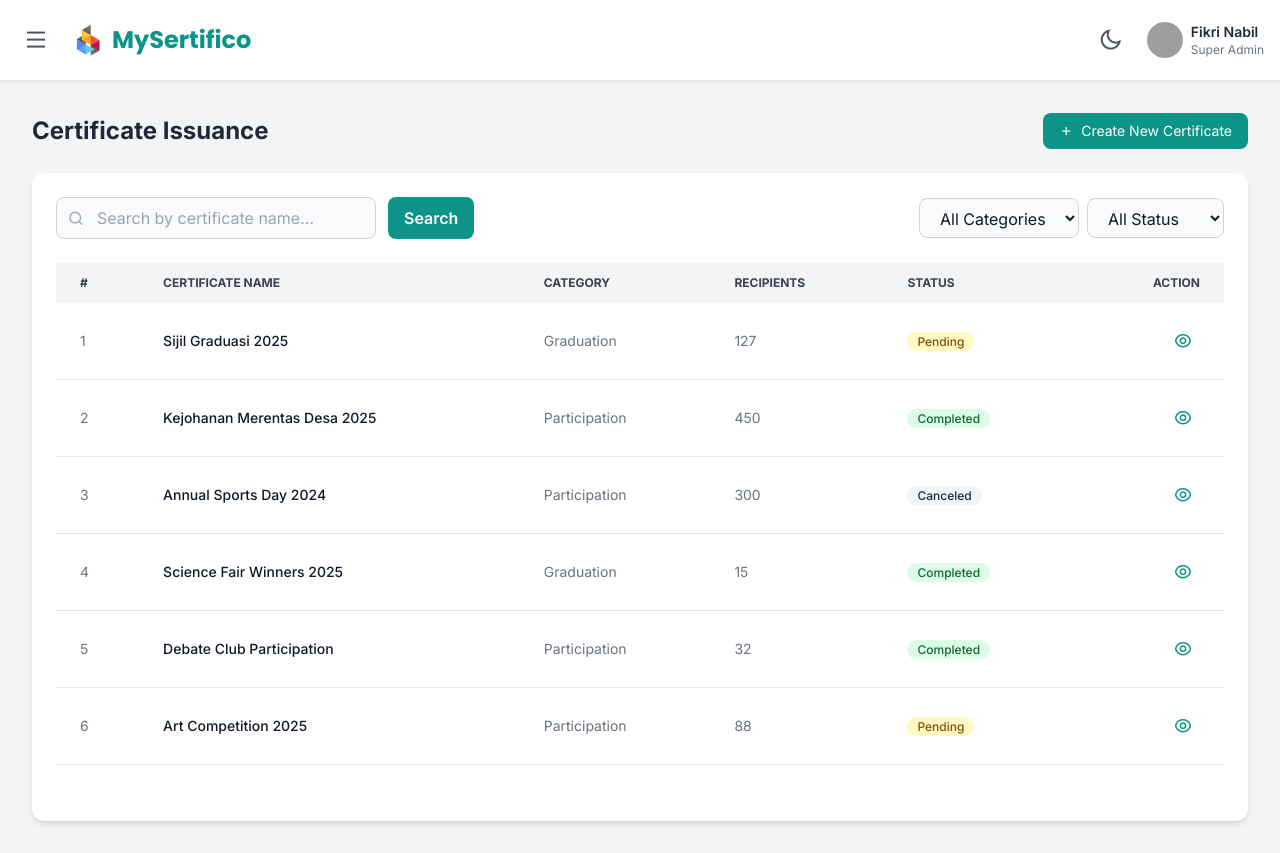
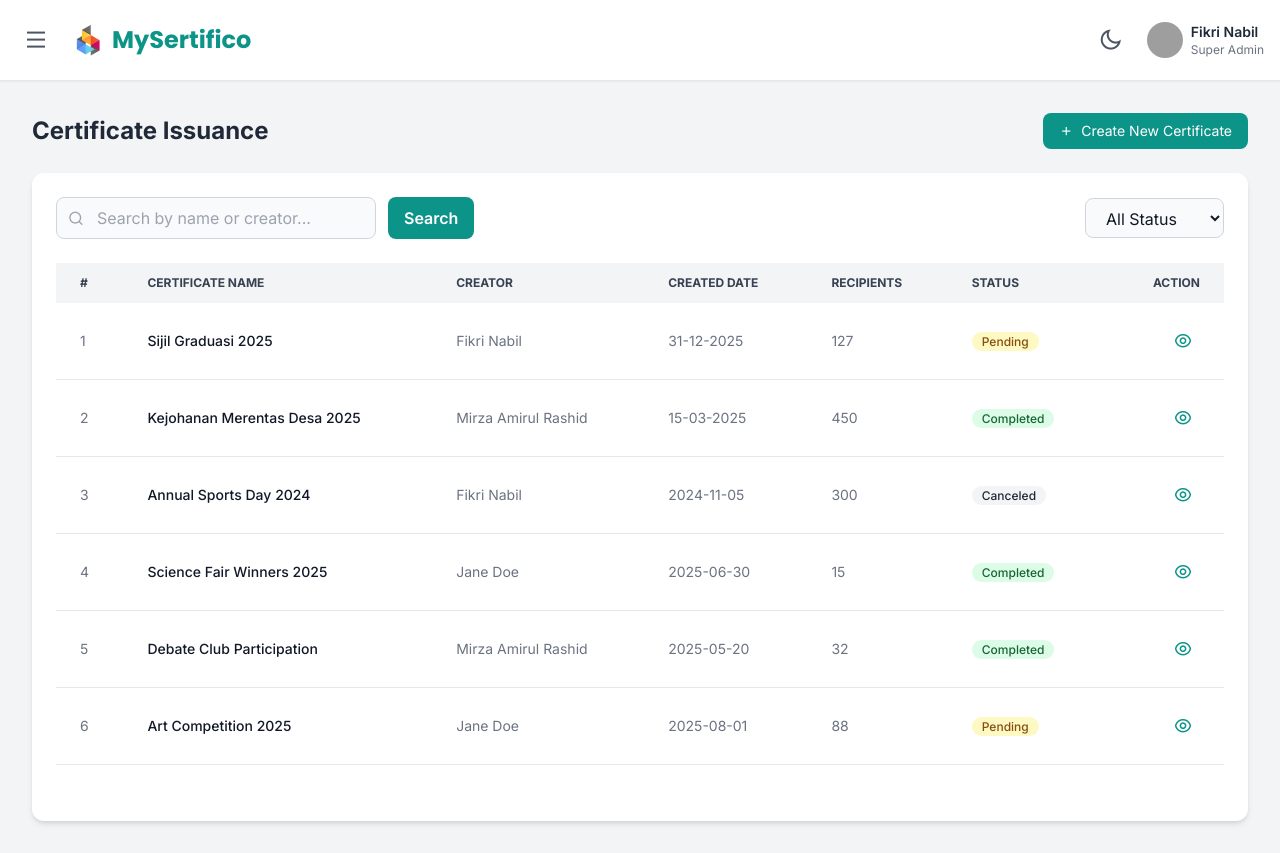
Before and after one commit to webappstudio-my/mysertifico, a React (Vite) app: page /admin/certificate-list in a window 1280 px wide. Built offline with nearby package versions, Linux system fonts and the light colour scheme; grey boxes are pictures that could not be loaded.

Commit message:
adjusted

```diff
--- a/src/App.jsx
+++ b/src/App.jsx
@@ -80,7 +80,7 @@ function App() {
         <Route path="/logos-badges" element={<LogosBadges theme={theme} onThemeToggle={toggleTheme} />} />"
         <Route path="/admin/certificate-list" element={<AdminCertificateList theme={theme} onThemeToggle={toggleTheme} />} />
         <Route path="/admin/view-certificate-batch/:id" element={<AdminViewCertificateBatch theme={theme} onThemeToggle={toggleTheme} />} />
-        <Route path="/admin/account" element={<AdminAccount theme={theme} onThemeToggle={toggleTheme} />} />
+        <Route path="/dashboard/settings/account" element={<AdminAccount theme={theme} onThemeToggle={toggleTheme} />} />
         <Route path="/admin/add-recipient" element={<AdminAddRecipient theme={theme} onThemeToggle={toggleTheme} />} />
         <Route path="/dashboard/settings/recipients" element={<AdminRecipientList theme={theme} onThemeToggle={toggleTheme} />} />
         <Route path="/admin/certificate-recipient-batch" element={<AdminCertificateRecipientBatch theme={theme} onThemeToggle={toggleTheme} />} />
--- a/src/pages/mysertifico/admin/AdminCertificateList.jsx
+++ b/src/pages/mysertifico/admin/AdminCertificateList.jsx
@@ -7,35 +7,40 @@ import SearchInput from '../../../components/common/SearchInput';
 
 const AdminCertificateList = ({ theme, onThemeToggle }) => {
     const [isSidebarOpen, setIsSidebarOpen] = useState(false);
-    const [searchInput, setSearchInput] = useState('');
     const [searchTerm, setSearchTerm] = useState('');
     const [statusFilter, setStatusFilter] = useState('all');
-    const [categoryFilter, setCategoryFilter] = useState('all');
     const [currentPage, setCurrentPage] = useState(1);
     const itemsPerPage = 10;
 
     const certificateData = [
-        { id: 'cert001', name: 'Sijil Graduasi 2025', creator: 'Fikri Nabil', createdDate: '31-12-2025', status: 'pending', recipients: 127, category: 'graduation' },
-        { id: 'cert002', name: 'Kejohanan Merentas Desa 2025', creator: 'Mirza Amirul Rashid', createdDate: '15-03-2025', status: 'completed', recipients: 450, category: 'participation' },
-        { id: 'cert003', name: 'Annual Sports Day 2024', creator: 'Fikri Nabil', createdDate: '2024-11-05', status: 'canceled', recipients: 300, category: 'participation' },
-        { id: 'cert004', name: 'Science Fair Winners 2025', creator: 'Jane Doe', createdDate: '2025-06-30', status: 'completed', recipients: 15, category: 'graduation' },
-        { id: 'cert005', name: 'Debate Club Participation', creator: 'Mirza Amirul Rashid', createdDate: '2025-05-20', status: 'completed', recipients: 32, category: 'participation' },
-        { id: 'cert006', name: 'Art Competition 2025', creator: 'Jane Doe', createdDate: '2025-08-01', status: 'pending', recipients: 88, category: 'participation' },
+        { id: 'cert001', name: 'Sijil Graduasi 2025', creator: 'Fikri Nabil', createdDate: '31-12-2025', status: 'pending', recipients: 127 },
+        { id: 'cert002', name: 'Kejohanan Merentas Desa 2025', creator: 'Mirza Amirul Rashid', createdDate: '15-03-2025', status: 'completed', recipients: 450 },
+        { id: 'cert003', name: 'Annual Sports Day 2024', creator: 'Fikri Nabil', createdDate: '2024-11-05', status: 'canceled', recipients: 300 },
+        { id: 'cert004', name: 'Science Fair Winners 2025', creator: 'Jane Doe', createdDate: '2025-06-30', status: 'completed', recipients: 15 },
+        { id: 'cert005', name: 'Debate Club Participation', creator: 'Mirza Amirul Rashid', createdDate: '2025-05-20', status: 'completed', recipients: 32 },
+        { id: 'cert006', name: 'Art Competition 2025', creator: 'Jane Doe', createdDate: '2025-08-01', status: 'pending', recipients: 88 },
     ];
 
     const statusClasses = {
         pending: 'bg-yellow-100 text-yellow-800 dark:bg-yellow-900 dark:text-yellow-300',
         completed: 'bg-green-100 text-green-800 dark:bg-green-900 dark:text-green-300',
-        canceled: 'bg-gray-100 text-gray-800 dark:bg-gray-600 dark:text-gray-300'
+        canceled: 'bg-gray-100 text-gray-800 dark:bg-gray-600 dark:text-gray-300',
+        draft: 'bg-blue-100 text-blue-800 dark:bg-blue-900 dark:text-blue-300',
+        approved: 'bg-indigo-100 text-indigo-800 dark:bg-indigo-900 dark:text-indigo-300',
+        scheduled: 'bg-purple-100 text-purple-800 dark:bg-purple-900 dark:text-purple-300',
+        processing: 'bg-pink-100 text-pink-800 dark:bg-pink-900 dark:text-pink-300',
+        failed: 'bg-red-100 text-red-800 dark:bg-red-900 dark:text-red-300',
+        archived: 'bg-gray-100 text-gray-800 dark:bg-gray-700 dark:text-gray-300',
+        expired: 'bg-orange-100 text-orange-800 dark:bg-orange-900 dark:text-orange-300'
     };
 
     // Filter logic
     const filteredData = certificateData.filter(cert => {
         const query = searchTerm.toLowerCase().trim();
         const nameMatch = cert.name.toLowerCase().includes(query);
+        const creatorMatch = cert.creator.toLowerCase().includes(query);
         const statusMatch = (statusFilter === 'all') || (cert.status === statusFilter);
-        const categoryMatch = (categoryFilter === 'all') || (cert.category === categoryFilter);
-        return nameMatch && statusMatch && categoryMatch;
+        return (nameMatch || creatorMatch) && statusMatch;
     });
 
     // Pagination logic
@@ -43,26 +48,9 @@ const AdminCertificateList = ({ theme, onThemeToggle }) => {
     const endIndex = startIndex + itemsPerPage;
     const paginatedItems = filteredData.slice(startIndex, endIndex);
 
-    const handleSearch = () => {
-        setSearchTerm(searchInput);
-        setCurrentPage(1);
-    };
-
-    const handleClear = () => {
-        setSearchInput('');
-        setSearchTerm('');
-        setStatusFilter('all');
-        setCategoryFilter('all');
-        setCurrentPage(1);
-    };
 
     const handleStatusFilterChange = (e) => {
         setStatusFilter(e.target.value);
-        setCurrentPage(1);
-    };
-
-    const handleCategoryFilterChange = (e) => {
-        setCategoryFilter(e.target.value);
         setCurrentPage(1);
     };
 
@@ -109,34 +97,31 @@ const AdminCertificateList = ({ theme, onThemeToggle }) => {
                             <div className="flex flex-col md:flex-row md:items-center md:justify-between space-y-4 md:space-y-0 mb-6">
                                 <SearchInput
                                     onSearchChange={(value) => {
-                                        setSearchInput(value);
                                         setSearchTerm(value);
+                                        setCurrentPage(1);
                                     }}
                                     onPageReset={() => setCurrentPage(1)}
-                                    placeholder="Search by certificate name..."
+                                    placeholder="Search by name or creator..."
                                     className="w-full md:w-1/3"
-                                    initialValue={searchInput}
                                 />
 
                                 <div className="flex flex-col sm:flex-row sm:items-center gap-2 w-full md:w-auto">
                                     <select
-                                        value={categoryFilter}
-                                        onChange={handleCategoryFilterChange}
-                                        className="w-full sm:w-auto border rounded-lg px-4 py-2 bg-gray-50 dark:bg-gray-700 dark:border-gray-600 text-gray-900 dark:text-white focus:outline-none focus:ring-2 focus:ring-primary border-gray-300"
-                                    >
-                                        <option value="all">All Categories</option>
-                                        <option value="graduation">Graduation</option>
-                                        <option value="participation">Participation</option>
-                                    </select>
-                                    <select
                                         value={statusFilter}
                                         onChange={handleStatusFilterChange}
-                                        className="w-full sm:w-auto border rounded-lg px-4 py-2 bg-gray-50 dark:bg-gray-700 dark:border-gray-600 text-gray-900 dark:text-white focus:outline-none focus:ring-2 focus:ring-primary border-gray-300"
+                                        className="w-full sm:w-auto border rounded-lg px-4 py-2 border-gray-300 dark:border-gray-600 bg-gray-50 dark:bg-gray-700 text-gray-900 dark:text-white focus:outline-none focus:ring-2 focus:ring-teal-600"
                                     >
                                         <option value="all">All Status</option>
+                                        <option value="draft">Draft</option>
+                                        <option value="pending">Pending</option>
+                                        <option value="approved">Approved</option>
+                                        <option value="scheduled">Scheduled</option>
+                                        <option value="processing">Processing</option>
                                         <option value="completed">Completed</option>
-                                        <option value="pending">Pending</option>
+                                        <option value="failed">Failed</option>
                                         <option value="canceled">Canceled</option>
+                                        <option value="archived">Archived</option>
+                                        <option value="expired">Expired</option>
                                     </select>
                                 </div>
                             </div>
@@ -150,7 +135,8 @@ const AdminCertificateList = ({ theme, onThemeToggle }) => {
                                                 <tr>
                                                     <th scope="col" className="px-6 py-3">#</th>
                                                     <th scope="col" className="px-6 py-3">Certificate Name</th>
-                                                    <th scope="col" className="px-6 py-3">Category</th>
+                                                    <th scope="col" className="px-6 py-3">Creator</th>
+                                                    <th scope="col" className="px-6 py-3">Created Date</th>
                                                     <th scope="col" className="px-6 py-3">Recipients</th>
                                                     <th scope="col" className="px-6 py-3">Status</th>
                                                     <th scope="col" className="px-6 py-3 text-right">Action</th>
@@ -166,7 +152,8 @@ const AdminCertificateList = ({ theme, onThemeToggle }) => {
                                                         <tr key={cert.id} className="bg-white border-b dark:bg-gray-800 dark:border-gray-700 hover:bg-gray-50 dark:hover:bg-gray-600">
                                                             <td className="px-6 py-4">{itemNumber}</td>
                                                             <td scope="row" className="px-6 py-4 font-medium text-gray-900 whitespace-nowrap dark:text-white">{cert.name}</td>
-                                                            <td className="px-6 py-4 capitalize">{cert.category}</td>
+                                                            <td className="px-6 py-4">{cert.creator}</td>
+                                                            <td className="px-6 py-4">{cert.createdDate}</td>
                                                             <td className="px-6 py-4">{cert.recipients}</td>
                                                             <td className="px-6 py-4">
                                                                 <span className={`text-xs font-medium mr-2 px-2.5 py-0.5 rounded-full ${statusClass}`}>
@@ -176,10 +163,12 @@ const AdminCertificateList = ({ theme, onThemeToggle }) => {
                                                             <td className="px-6 py-4 text-right">
                                                                 <Link
                                                                     to="/admin/view-certificate-batch/:id"
-                                                                    className="font-medium text-primary hover:text-primary-dark p-2 rounded-md hover:bg-gray-100 dark:hover:bg-gray-700 inline-block"
                                                                 >
+                                                                    <i className="ri-eye-line text-lg font-medium text-primary hover:text-primary-dark p-2 rounded-md hover:bg-gray-100 dark:hover:bg-gray-700 inline-block"></i>
+                                                                </Link>
+                                                                {/*<a href={`#view-certificate-batch?id=${cert.id}`} className="font-medium text-primary hover:text-primary-dark p-2 rounded-md hover:bg-gray-100 dark:hover:bg-gray-700 inline-block">
                                                                     <i className="ri-eye-line text-lg"></i>
-                                                                </Link>
+                                                                </a>*/}
                                                             </td>
                                                         </tr>
                                                     );
@@ -207,7 +196,7 @@ const AdminCertificateList = ({ theme, onThemeToggle }) => {
                                             <div key={cert.id} className="flex justify-between items-center p-4 border-b dark:border-gray-700 last:border-b-0">
                                                 <div>
                                                     <p className="font-medium text-gray-900 dark:text-white">{cert.name}</p>
-                                                    <p className="text-sm text-gray-500 dark:text-gray-400 capitalize">{cert.category} &bull; {cert.recipients} Recipients</p>
+                                                    <p className="text-sm text-gray-500 dark:text-gray-400">{cert.creator} &bull; {cert.createdDate}</p>
                                                     <div className="mt-2">
                                                         <span className={`text-xs font-medium mr-2 px-2.5 py-0.5 rounded-full ${statusClass}`}>
                                                             {statusText}
@@ -215,12 +204,9 @@ const AdminCertificateList = ({ theme, onThemeToggle }) => {
                                                     </div>
                                                 </div>
                                                 <div className="flex-shrink-0 ml-4">
-                                                    <Link
-                                                        to="/admin/view-certificate-batch/:id"
-                                                        className="font-medium text-primary hover:text-primary-dark p-2 rounded-md hover:bg-gray-100 dark:hover:bg-gray-700 inline-block"
-                                                    >
+                                                    <a href={`#view-certificate-batch?id=${cert.id}`} className="font-medium text-primary hover:text-primary-dark p-2 rounded-md hover:bg-gray-100 dark:hover:bg-gray-700 inline-block">
                                                         <i className="ri-eye-line text-lg"></i>
-                                                    </Link>
+                                                    </a>
                                                 </div>
                                             </div>
                                         );
```
Also changed, not shown: src/pages/mysertifico/admin/AdminAccount.jsx (+11 -10 lines).
